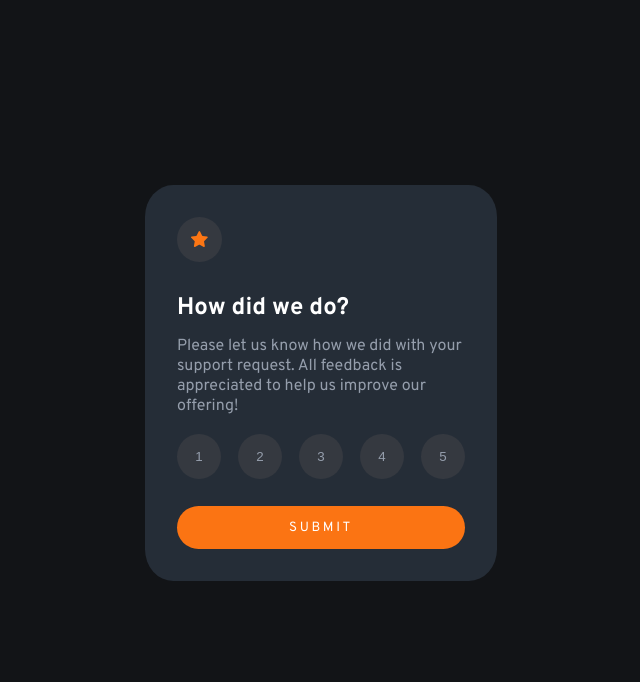
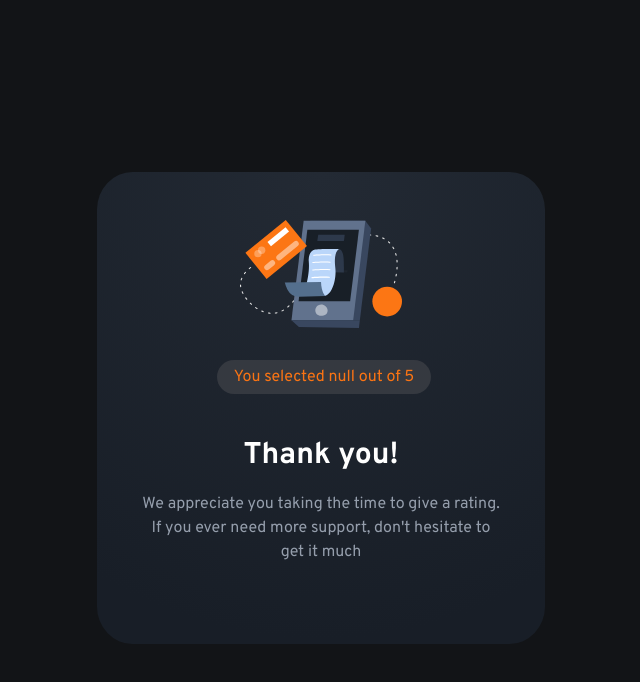
Before and after one commit to GeorgeBryzh/Interactive-rating, a plain HTML site: page index.html in a window 1280 px wide. Both pictures are taken after a click on the button "SUBMIT". Shown: the whole page, without its empty margins (319-959 px from the left). Drawn offline with Linux system fonts and the light colour scheme.

Commit message:
Add files via upload

```diff
--- a/index.html
+++ b/index.html
@@ -10,11 +10,11 @@
  <body>
    <div class="container">
     <div class="card">
-      <div class="photo-container">
-       <img src="images/icon-star.svg" alt="star" class="photo"/>
+      <div class="star-photo-container">
+       <img src="images/icon-star.svg" alt="star" class="star-photo"/>
       </div>
-      <div class="description">
-        <h2 class="header">How did we do?</h2>
+      <div class="rating-description">
+        <h2 class="rating-header">How did we do?</h2>
         <div class="text">
           Please let us know how we did with your support request.
           All feedback is appreciated to help us improve our offering!
@@ -22,41 +22,14 @@
       </div>
       <div class="evaluation">
 
-         <button class="evaluation-con">
 
-                  1
-
-
-         </button>
-         <button class="evaluation-con">
-
-            2
-
-
-         </button>
-         <button class="evaluation-con">
-
-            3
-
-
-         </button>
-         <button class="evaluation-con">
-
-            4
-
-
-         </button>
-         <button class="evaluation-con">
-
-            5
-
-         </button>
       </div>
       <button class="submit">
         SUBMIT
       </button>
+
+
     </div>
-
    </div>
   <script src="script.js" type="text/javascript"></script>
   </body>
--- a/script.js
+++ b/script.js
@@ -1,8 +1,24 @@
+const interactiveRating = {
+    MaxRatingValue: 5,
+    selectedValue: null,
+    insertButtons: function () {
+        let evaluation = document.querySelector('.evaluation');
+        evaluation.innerHTML = '';
+        for(let i = 1; i < interactiveRating.MaxRatingValue + 1; i++){
+            evaluation.innerHTML += `<button data-current=${i} class="evaluation-con">
+             ${i}
+            </button>`
+        }
+        console.log(evaluation.innerHTML)
+
+    },
+    addEvListenerForButton: function () {
         let evaluationCon = document.querySelectorAll('.evaluation-con');
-console.log(evaluationCon);
         evaluationCon.forEach(element => {
 
-    element.addEventListener('click', function () {
+            element.addEventListener('click', function (e) {
+                interactiveRating.selectedValue = e.target.dataset.current;
+                console.log(interactiveRating.selectedValue);
               evaluationCon.forEach(element => {
                 element.classList.remove('evaluation-con-clicked');
 
@@ -11,3 +27,32 @@ evaluationCon.forEach(element => {
              })
 
         });
+    },
+    switchToThankState: function () {
+        let submit = document.querySelector('.submit');
+        submit.addEventListener('click', function () {
+            let card = document.querySelector('.card');
+            card.innerHTML =
+            `<div class="thank-photo-container">
+                <img src="images/illustration-thank-you.svg" alt="thank-img" class="thank-photo" />
+            </div>
+            <div class="evaluation-info">
+             <button class="evaluation-info-btn">
+               You selected ${interactiveRating.selectedValue} out of 5
+             </button>
+            </div>
+            <div class="thank-description">
+             <h2 class="thank-you-header">Thank you!</h2>
+             <div class="text">
+               <p class = "paragraph1">We appreciate you taking the time to give a rating.</p>
+               <p class = "paragraph2">If you ever need more support, don't hesitate to get it much</p>
+            </div>
+            </div>`
+        } )
+
+    },
+
+};
+interactiveRating.insertButtons();
+interactiveRating.addEvListenerForButton();
+interactiveRating.switchToThankState();
--- a/style.css
+++ b/style.css
@@ -3,46 +3,99 @@
 body{
   background: hsl(216, 12%, 8%);
   font-family: 'Overpass', sans-serif;
-  font-size: 'Overpass', 15px
+  font-size: 'Overpass', 15px;
+  margin-left: 0;
+}
 
-}
 .container{
     display: flex;
-    width: 90vw;
-    height: 90vw;
-    margin: 0 auto;
-    max-width: 1170px;
-    max-height: 750px;
+    width: 100vw;
+    height: 100vh;
+
     align-items: center;
     justify-content: center;
 
 
 
+
 }
+
+@media screen and (min-width: 375px){
 .card{
 
-  background-color: hsl(213, 19%, 18%);
-  padding: 2em;
-  width: 18em;
+  /* background-color: hsl(213, 19%, 18%);   */
+  background: radial-gradient(98.96% 98.96% at 50% 0, #232a34 0, #181e27 100%);
+  padding: 3em 2em;
+  width: 24em;
   border-radius: 8%;
 
 
 }
 
-.photo-container{
+}
+@media screen and (max-width: 375px) {
+  .card {
+
+    background-color: hsl(213, 19%, 18%);
+    padding: 2em;
+    width: 18em;
+    border-radius: 4%;
+
+
+  }
+
+}
+.star-photo-container{
   background-color: hsl(218, 9%, 23%);
   padding: 0.7em;
   border-radius: 50%;
   display: flex;
   align-items: center;
   justify-content: center;
-  width: 1.4em;
-  height: 1.4em;
+  width: 2em;
+  height: 2em;
   margin-bottom: 0em;
 
 }
+.thank-photo-container {
+  margin-left: auto;
+  margin-right: auto;
+  margin-top: 0em;
+  display: flex;
+  justify-content: center;
+}
 
-.header{
+.evaluation-info-btn{
+
+  background-color: hsl(218, 9%, 23%);
+  color: hsl(25, 97%, 53%);
+  border: none;
+  font-family: 'Overpass', sans-serif;
+  font-size: 16px;
+  padding:7px 17px;
+  border-radius: 3em;
+  margin-left: 6px;
+  display: flex;
+}
+
+.evaluation-info{
+  margin-top: 2em;
+  display: flex;
+  justify-content: center;
+}
+
+
+.thank-you-header{
+  margin-top: 1.3em;
+  font-weight: 600;
+  color: hsl(0, 0%, 100%);
+  margin-bottom: 0em;
+
+  font-size: 30px;
+}
+
+
+.rating-header {
   margin-top: 1.3em;
   font-weight: 700;
   color: hsl(0, 0%, 100%);
@@ -53,30 +106,33 @@ body{
   margin-top: 0.85em;
   font-weight: 400;
   color: hsl(217, 12%, 63%);
-  margin-bottom: 0em;
+  margin-bottom: 2em;
+  line-height: 1.5;
 }
 
 .evaluation{
   display: flex;
-  margin-top: 0.85em;
+  margin-top: 0em;
   font-weight: 400;
   color: hsl(217, 12%, 63%);
-  margin: 0 -8.5px;
+  margin: 0 -1em;
+  padding: 0 -1em;
+
 }
 
 .evaluation-con{
 
-  margin: 0 8.5px;
+  margin: 0 1em;
   background-color: hsl(218, 9%, 23%);
-  padding: 0.7em;
+
   border-radius: 50%;
   border: none;
-  width: 3.4em;
-  height: 3.4em;
+  width: 4em;
+  height: 4em;
   display: flex;
   justify-content: center;
   align-items: center;
-  margin-top: 1.3em;
+  margin-top: 0em;
   font-weight: 400;
   color: hsl(217, 12%, 63%);
 
@@ -122,3 +178,18 @@ body{
   color: hsl(25, 97%, 53%);
   cursor: pointer;
 }
+
+.thank-description{
+  text-align: center;
+  line-height: 1.5;
+}
+.paragraph1 {
+  margin-top: 0;
+  margin-bottom: 0em;
+
+}
+.paragraph2{
+  margin-top: 0em;
+  padding: 0em 1em;
+  margin-bottom: 0em;
+}
```
Lines whose indentation alone changed are shown as unchanged.
